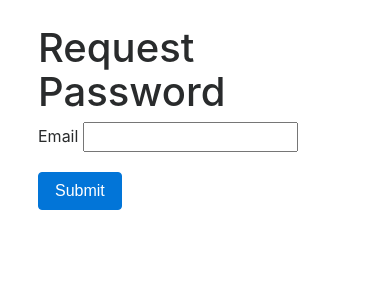
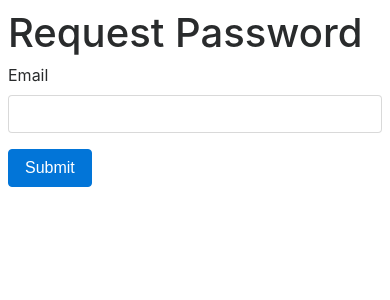
Before and after one commit to ianzimmerman/gifoff, a Flask app: template gifoff/templates/security/forgot_password.html in a window 390 px wide. Shown: the part 64-364 px from the top of the page. Run offline with Flask 2, Linux system fonts and the light colour scheme; the template is opened without the code that fills it: most values are stand-ins (such as "Sample title", 1, 10 or a date in 2020); form fields are guessed from the names that the template uses; some libraries are stand-ins or nearby versions.

Commit message:
flex edits

```diff
--- a/gifoff/templates/security/forgot_password.html
+++ b/gifoff/templates/security/forgot_password.html
@@ -1,17 +1,15 @@
 {% extends 'security/public_base.html' %}
 {% from "security/_macros.html" import render_field_with_errors, render_field %}
 
-{% block title %}Request Password{{ config['APP_NAME'] }}{% endblock %}
+{% block title %}Request Password{% endblock %}
 
 {% block content %}
-<div class="container" style="padding-top: 15px">
-  <div class="col-md-8 col-lg-6">
-        <h1>Request Password</h1>
-        <form action="" method="POST" class="form" role="form">
-            {{ forgot_password_form.hidden_tag() }}
-            {{ render_field_with_errors(forgot_password_form.email, tabindex=10) }}
-            {{ forgot_password_form.submit(class="btn btn-primary", tabindex=90) }}
-        </form>
-	</div>
+<div class="d-flex flex-column">
+    <h1>Request Password</h1>
+    <form action="" method="POST" class="form-group" role="form">
+        {{ forgot_password_form.hidden_tag() }}
+        {{ render_field_with_errors(forgot_password_form.email, class="form-control", tabindex=10) }}
+        {{ forgot_password_form.submit(class="btn btn-primary", tabindex=90) }}
+    </form>
 </div>
 {% endblock %}
```
